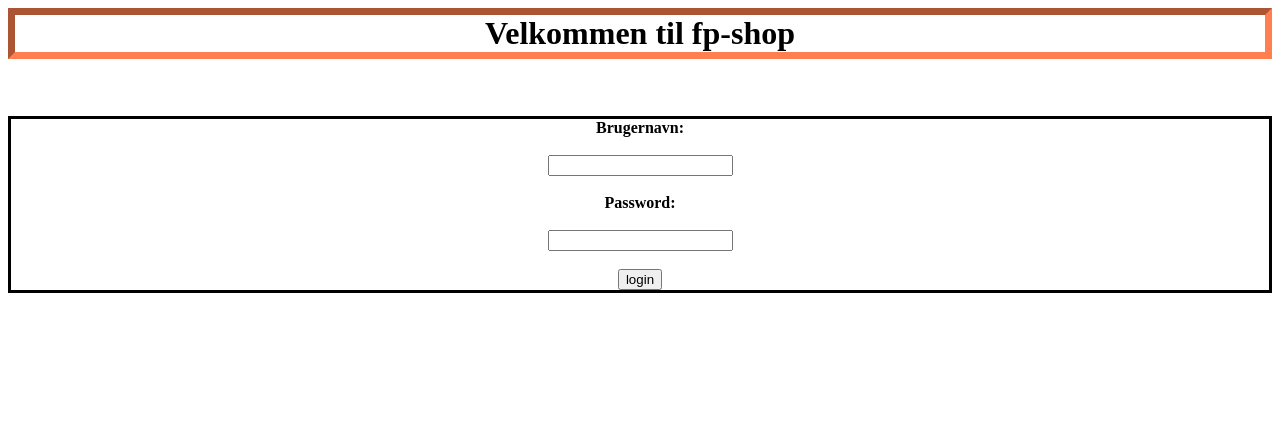
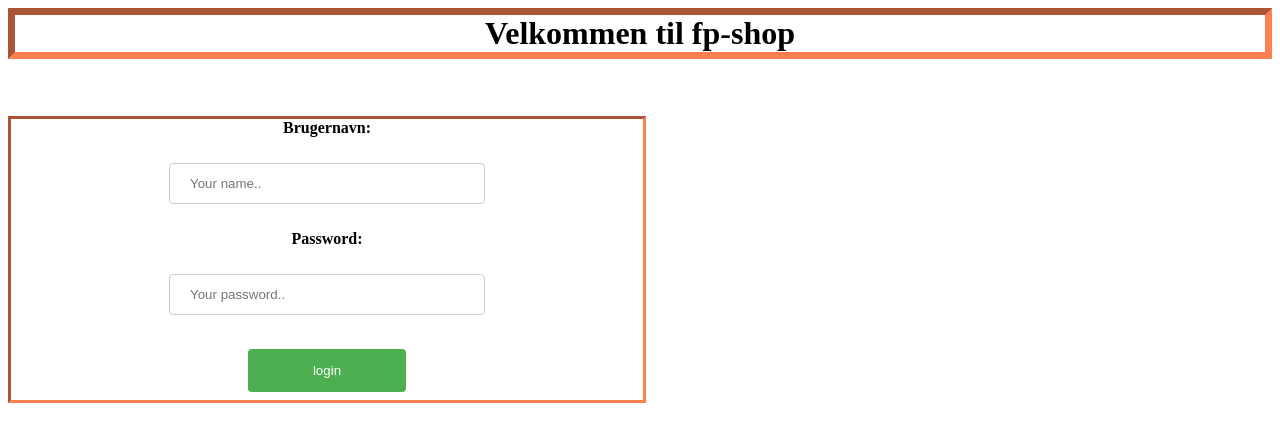
Before and after one commit to MikkelOerbergHansen/KEA-Python, a Flask app: page / in a window 1280 px wide. Shown: the top 442 px of the page. Run offline with Flask 2, Linux system fonts and the light colour scheme.

Commit message:
Update my-form.html

```diff
--- a/Shop_example/Templates/my-form.html
+++ b/Shop_example/Templates/my-form.html
@@ -5,20 +5,50 @@ h1{
   border-width: 7px;
   border-color: coral;
 }
+form{
+  width: 50%;
+}
+input[type=text], select {
+  width: 50%;
+  padding: 12px 20px;
+  margin: 8px 0;
+  display: inline-block;
+  border: 1px solid #ccc;
+  border-radius: 4px;
+  box-sizing: border-box;
+}
+
+input[type=submit] {
+  width: 25%;
+  background-color: #4CAF50;
+  color: white;
+  padding: 14px 20px;
+  margin: 8px 0;
+  border: none;
+  border-radius: 4px;
+  cursor: pointer;
+}
+
+input[type=submit]:hover {
+  background-color: #45a049;
+}
+
+
 </style>
 <body>
 
+
 <h1 style="text-align: center;">Velkommen til fp-shop</h1>
 <br /><br />
-<form method="POST" style="text-align: center; border: solid;">
+<form method="POST" style="text-align: center; border: inset coral;">
 
     <strong>Brugernavn: </strong>
     <br /><br />
-    <input name="text">
+    <input type = "text" name="text" placeholder="Your name..">
     <br /><br />
     <strong>Password:   </strong>
     <br /><br />
-    <input name="text2">
+    <input type = "text" name="text2" placeholder="Your password..">
     <br /><br />
     <input type="submit" name="log_in" value="login" />
 
```
